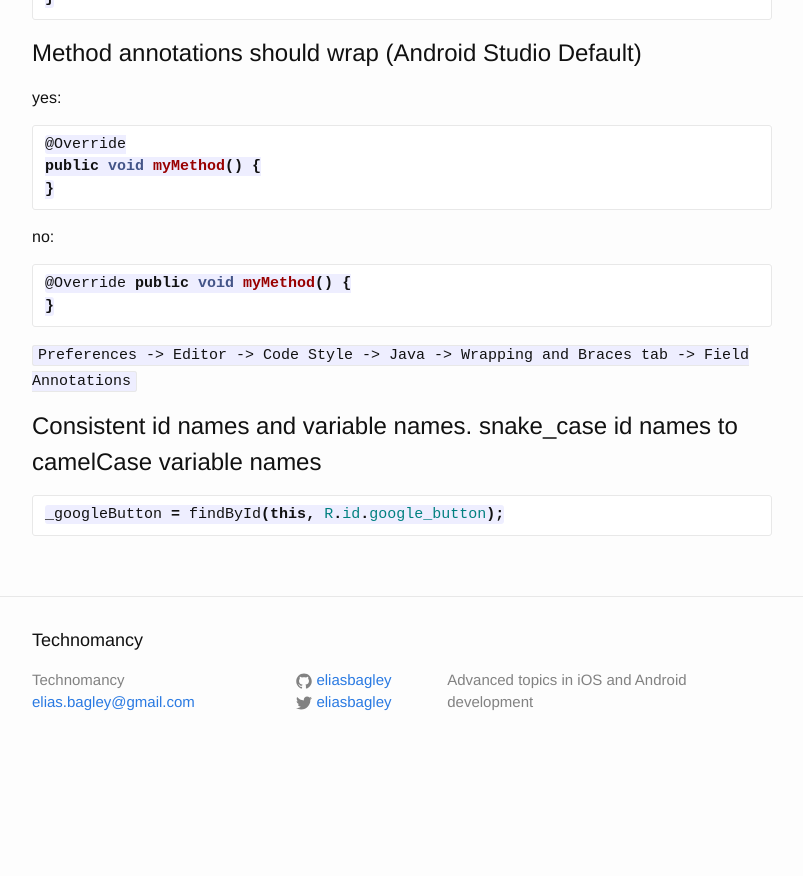
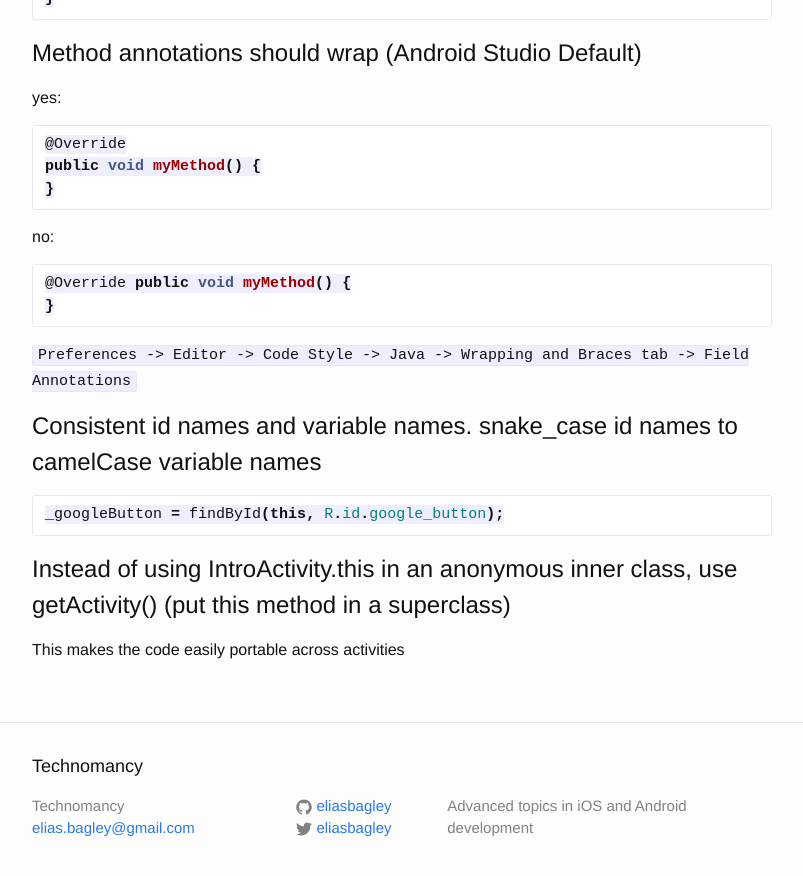
Before and after one commit to eliasbagley/eliasbagley.github.io, a Jekyll site: the page built from _posts/2015-10-27-android-style-guide.markdown, in a window 1280 px wide and 900 px high, scrolled down 7394 px. Shown: the top 876 px of the window, without its empty margins (238-1041 px from the left). Built offline with Jekyll 4.4.1, drawn with Linux system fonts in a browser that asks for light colours; Markdown is read by kramdown in place of the engine named in the settings; comment, search, counter and statistics services are not loaded; before the commit the page ends 8168 px from its top, so only the background shows below that.

Commit message:
Update coding style

````diff
--- a/_posts/2015-10-27-android-style-guide.markdown
+++ b/_posts/2015-10-27-android-style-guide.markdown
@@ -355,3 +355,8 @@ no:
 ```java
 _googleButton = findById(this, R.id.google_button);
 ```
+
+
+# Instead of using IntroActivity.this in an anonymous inner class, use getActivity() (put this method in a superclass)
+
+ This makes the code easily portable across activities
````
